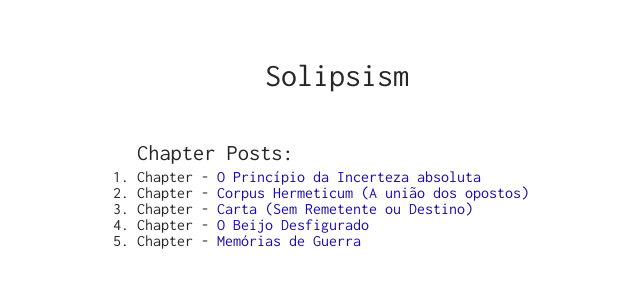
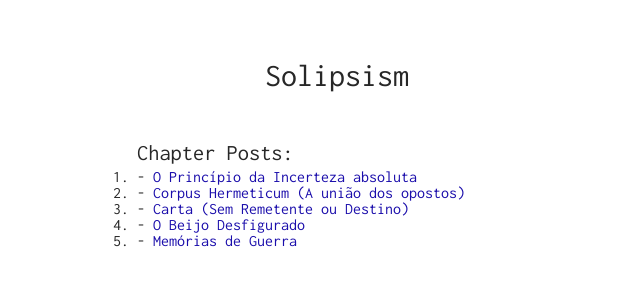
Before and after one commit to sorathpanzer/sorathpanzer.github.io, a Jekyll site: the page built from index.html, in a window 1280 px wide. Shown: the top 300 px of the page, without its empty margins (203-843 px from the left). Built offline with Jekyll 4.4.1, drawn with Linux system fonts in a browser that asks for light colours.

Commit message:
Update index.html

```diff
--- a/index.html
+++ b/index.html
@@ -6,12 +6,12 @@ layout: default
 
 <div class="blog">
     <h1>Chapter Posts:</h1>
-    <ol sun start="1">
+    <ol start="1">
         {% for post in site.posts %}
 
         <li>
 
-             Chapter <span class="date">{{ date: '%d' }}</span> - <a href="{{ post.url }}">{{ post.title }}</a>
+             <span class="date">{{ date: '%d' }}</span> - <a href="{{ post.url }}">{{ post.title }}</a>
 
         </li>
 
```
